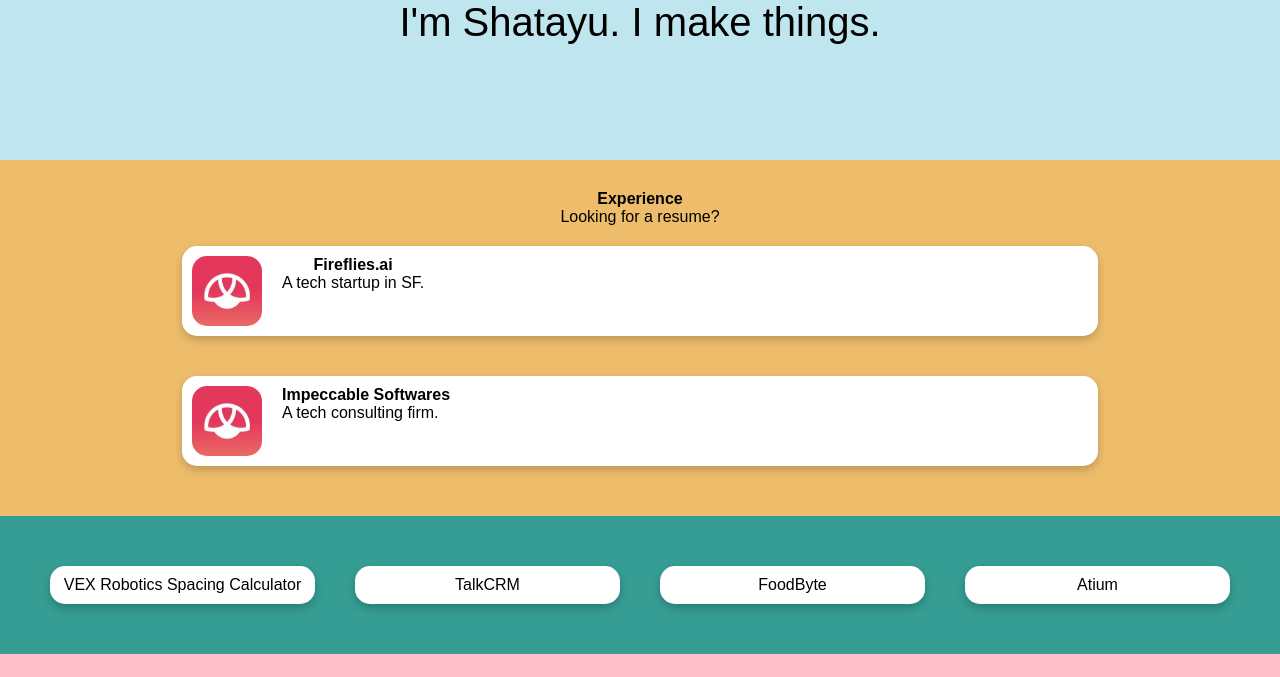
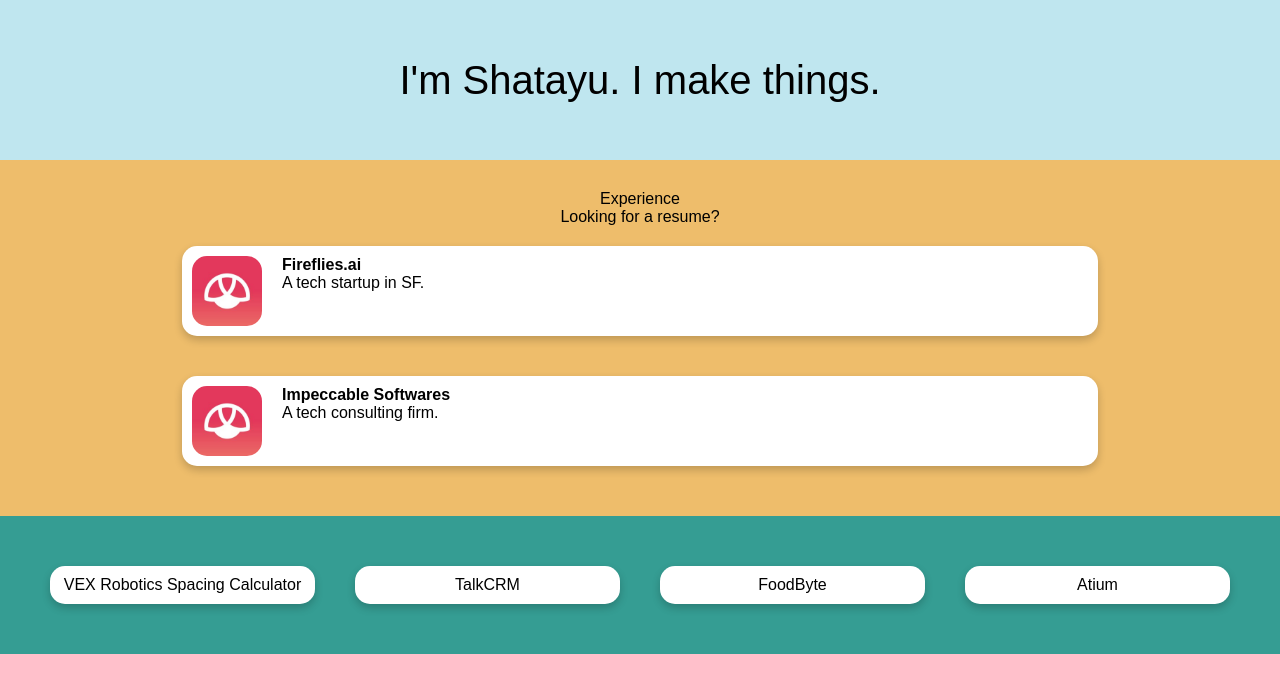
Before and after one commit to shatayu/shatayu.github.io, a website: page index.html in a window 1280 px wide. Shown: the top 677 px of the page. Drawn offline with Linux system fonts and the light colour scheme; a web font is replaced by a local one.

Commit message:
fixed class name collision issue

```diff
--- a/css/index.css
+++ b/css/index.css
@@ -6,7 +6,7 @@
     font-family: 'KoHo', sans-serif;
 }
 
-.title {
+.name {
     font-weight: 600;
 }
 
--- a/css/intro.css
+++ b/css/intro.css
@@ -1,8 +1,11 @@
 #intro {
     background-color: #BFE6EF;
     height: 20vh;
-    display: relative;
     text-align: center;
+
+    display: flex;
+    align-items: center;
+    justify-content: center;
 }
 
 #text {
--- a/index.html
+++ b/index.html
@@ -32,7 +32,7 @@
             <div class="experienceEntry card">
                 <img src="./images/fireflies.jpg">
                 <div class="experienceTextContainer">
-                    <div class="title">
+                    <div class="name">
                         Fireflies.ai
                     </div>
                     <div class="experienceBody">
@@ -44,8 +44,8 @@
             <div class="experienceEntry card">
                 <img src="./images/fireflies.jpg">
                 <div class="experienceTextContainer">
-                    <div class="title">
-                        Impeccable Softwares
+                    <div class="name">
+                       Impeccable Softwares
                     </div>
                     <div class="experienceBody">
                         A tech consulting firm.
```
